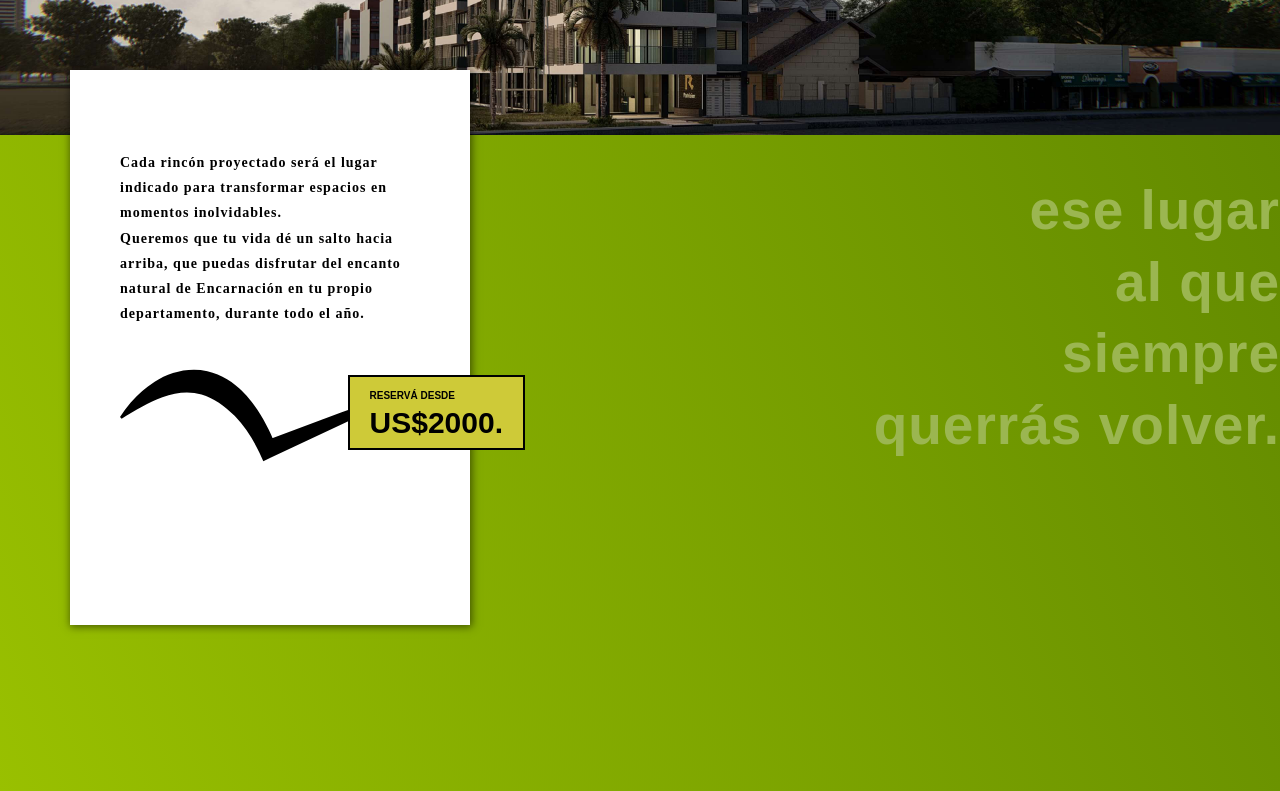
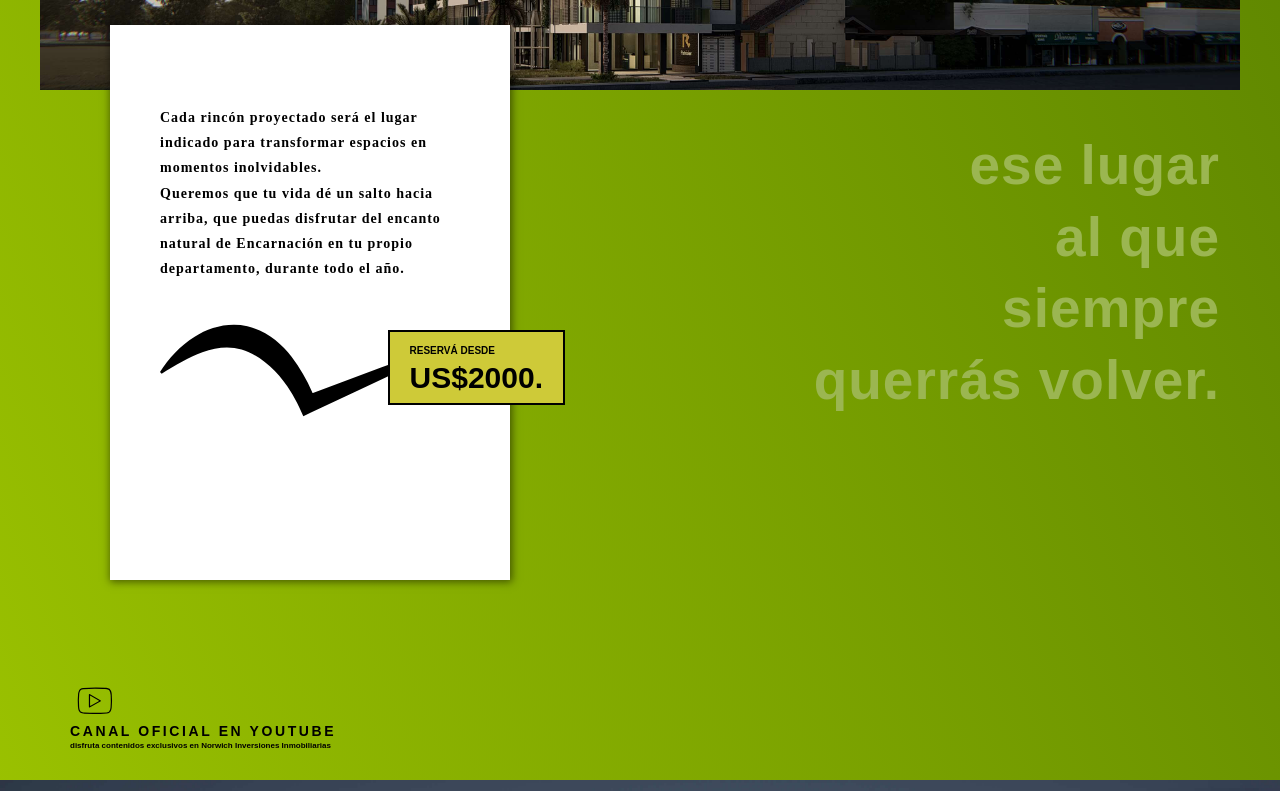
Before and after one commit to aguilarmiqueas/norwich-new, a website: page app/patrizier/index.html in a window 1280 px wide. Shown: the part 880-1671 px from the top of the page. Drawn offline with nearby package versions, Linux system fonts and the light colour scheme; files whose address does not match are found by name; a web font is replaced by a local one.

Commit message:
commmit final hopefully

```diff
--- a/app/patrizier/styles/main.css
+++ b/app/patrizier/styles/main.css
@@ -180,7 +180,9 @@ header {
   flex-wrap: wrap;
   margin-top: 10rem;
   position: relative;
-  padding-bottom: 25rem
+  padding-bottom: 25rem;
+  max-width: 1200px;
+  width: 100%;
 }
 
 #Background-wrap .w1 .wrap img {
@@ -191,8 +193,8 @@ header {
 
 #Background-wrap .w1 .wrap h1 {
   font-size: 5.5rem;
-  right: -200px;
-  top: 450px;
+  right: 2rem;
+  position: absolute;
   color: #9bb651;
   line-height: 1.3;
   font-weight: 800;
@@ -232,7 +234,7 @@ header {
   -ms-flex-pack: end;
   justify-content: flex-end;
   width: 100%;
-  margin-bottom: 20rem
+  margin-bottom: 400px;
 }
 
 .h1wrap h1 {
@@ -306,8 +308,8 @@ header {
 
 .header-4_redes {
   position: absolute;
-  bottom: 2rem;
-  left: 0;
+  bottom: 3rem;
+  left: 3rem;
   font-weight: 800;
   text-align: left
 }
```
